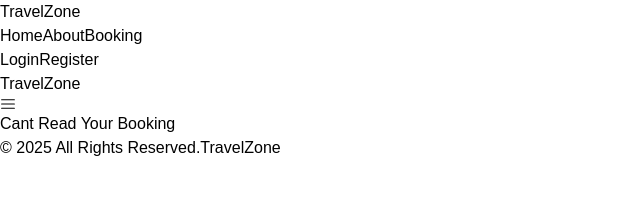
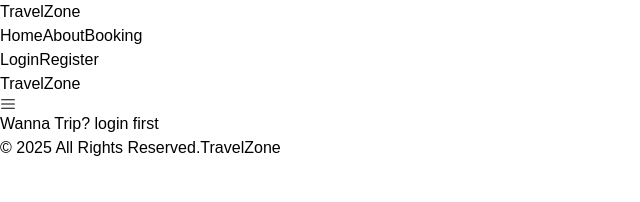
Before and after one commit to wahyunup/TravelZone, a React (Vite) app: page /booking in a window 1280 px wide. Shown: the top 202 px of the page, without its empty margins (0-640 px from the left). Built offline with nearby package versions, Linux system fonts and the light colour scheme.

Commit message:
fix navigate

```diff
--- a/src/pages/_Auth/register.jsx
+++ b/src/pages/_Auth/register.jsx
@@ -1,9 +1,10 @@
 import { useState } from "react";
 import { FaRegEye, FaRegEyeSlash  } from "react-icons/fa";
-import { Navigate } from "react-router-dom";
+import { useNavigate } from "react-router-dom";
 const register = () => {
   const [isShowPassword, setIsShowPassword] = useState(false)
   const [isShowConfirmPassword, setIsShowConfirmPassword] = useState(false)
+  const navigate = useNavigate()
   const [user, setUser] = useState({
     username : "",
     email : "",
@@ -40,10 +41,10 @@ const register = () => {
     localStorage.setItem("users", JSON.stringify(updatedUsers));
 
     alert("Registrasi berhasil!");
-    Navigate
 
     // Reset form
     setUser({ username: "", email: "", password: "", confirmPassword: "" });
+    navigate("/login")
   }
 
 
--- a/src/pages/booking/booking.jsx
+++ b/src/pages/booking/booking.jsx
@@ -1,6 +1,5 @@
 const booking = () => {
   const userIsLogin = JSON.parse(localStorage.getItem("loggedInUser"));
-  console.log(userIsLogin?.username);
 
   let userTrip = JSON.parse(localStorage.getItem("nama")) || [];
   const filterTrip = userTrip.filter(
@@ -29,7 +28,7 @@ const booking = () => {
             </div>
           )
         ) : (
-          <p>Cant Read Your Booking</p>
+          <p className="inset-0 fixed items-center flex justify-center gap-2">Wanna Trip? <a href="/login" className="text-blue-500"> login first</a></p>
         )}
       </div>
     </div>
```
